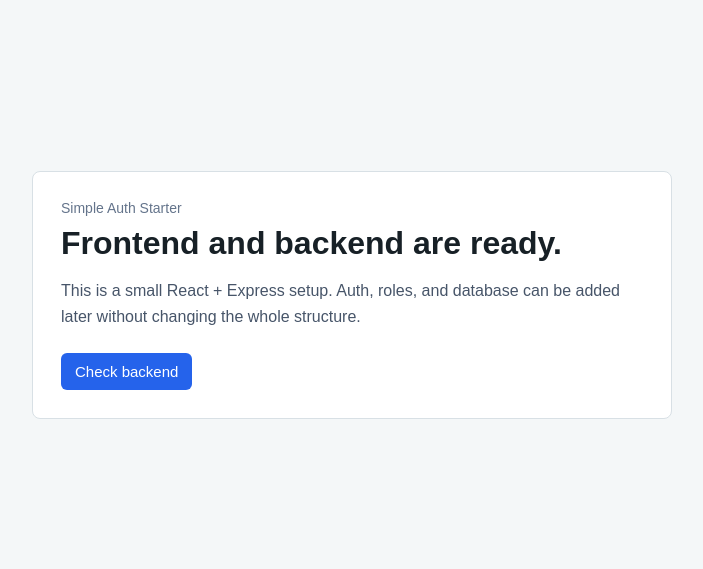
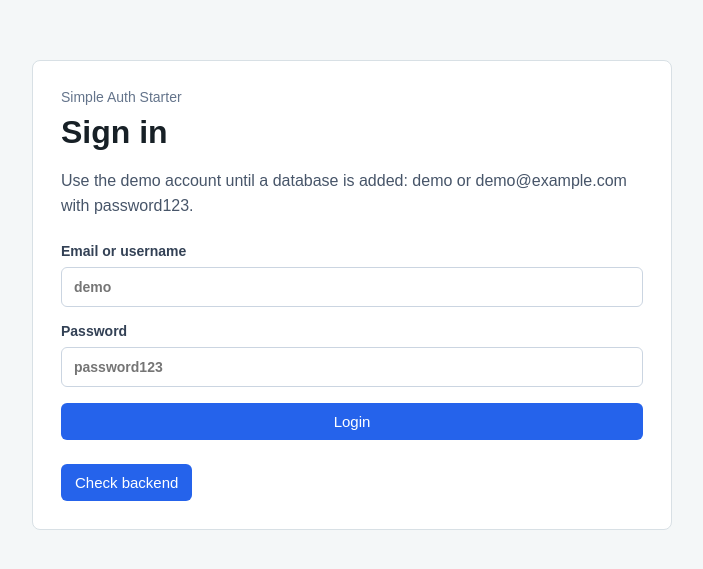
Before and after one commit to rmks14/DaemonDeck-A-Real-Time-server-health-monitoring-dashboard, a React (Vite) app in the folder frontend/: page / in a window 1280 px wide. Shown: the part 105-674 px from the top of the page, without its empty margins (288-991 px from the left). Built offline with nearby package versions, Linux system fonts and the light colour scheme; no server answers.

Commit message:
added simple login featuree

```diff
--- a/frontend/src/App.tsx
+++ b/frontend/src/App.tsx
@@ -1,14 +1,62 @@
-import { useState } from "react";
+import { FormEvent, useEffect, useState } from "react";
 
 const apiUrl = import.meta.env.VITE_API_URL || "http://localhost:5000";
+const tokenStorageKey = "simple-auth-token";
 
 type ApiStatus = {
   status: string;
 };
 
+type User = {
+  id: string;
+  name: string;
+  username: string;
+  email: string;
+};
+
+type AuthResponse = {
+  token: string;
+  user: User;
+};
+
+type MeResponse = {
+  user: User;
+};
+
 function App() {
   const [apiStatus, setApiStatus] = useState<ApiStatus | null>(null);
+  const [currentUser, setCurrentUser] = useState<User | null>(null);
+  const [identifier, setIdentifier] = useState("");
+  const [password, setPassword] = useState("");
   const [error, setError] = useState("");
+  const [authMessage, setAuthMessage] = useState("");
+  const [isSubmitting, setIsSubmitting] = useState(false);
+
+  useEffect(() => {
+    const storedToken = localStorage.getItem(tokenStorageKey);
+
+    if (!storedToken) {
+      return;
+    }
+
+    fetch(`${apiUrl}/api/auth/me`, {
+      headers: {
+        Authorization: `Bearer ${storedToken}`,
+      },
+    })
+      .then(async (response) => {
+        if (!response.ok) {
+          localStorage.removeItem(tokenStorageKey);
+          return;
+        }
+
+        const data = (await response.json()) as MeResponse;
+        setCurrentUser(data.user);
+      })
+      .catch(() => {
+        localStorage.removeItem(tokenStorageKey);
+      });
+  }, []);
 
   async function checkBackend() {
     setError("");
@@ -28,15 +76,128 @@ function App() {
     }
   }
 
+  async function login(event: FormEvent<HTMLFormElement>) {
+    event.preventDefault();
+    setError("");
+    setAuthMessage("");
+    setIsSubmitting(true);
+
+    try {
+      const response = await fetch(`${apiUrl}/api/auth/login`, {
+        method: "POST",
+        headers: {
+          "Content-Type": "application/json",
+        },
+        body: JSON.stringify({ identifier, password }),
+      });
+
+      const data = (await response.json()) as Partial<AuthResponse> & {
+        message?: string;
+      };
+
+      if (!response.ok || !data.token || !data.user) {
+        throw new Error(data.message || "Login failed.");
+      }
+
+      localStorage.setItem(tokenStorageKey, data.token);
+      setCurrentUser(data.user);
+      setIdentifier("");
+      setPassword("");
+      setAuthMessage(`Signed in as ${data.user.username}.`);
+    } catch (caughtError) {
+      setCurrentUser(null);
+      localStorage.removeItem(tokenStorageKey);
+      setError(
+        caughtError instanceof Error
+          ? caughtError.message
+          : "Could not sign in.",
+      );
+    } finally {
+      setIsSubmitting(false);
+    }
+  }
+
+  async function logout() {
+    const storedToken = localStorage.getItem(tokenStorageKey);
+    setError("");
+    setAuthMessage("");
+
+    if (storedToken) {
+      try {
+        await fetch(`${apiUrl}/api/auth/logout`, {
+          method: "POST",
+          headers: {
+            Authorization: `Bearer ${storedToken}`,
+          },
+        });
+      } catch {
+        // Local logout should still succeed if the backend is unavailable.
+      }
+    }
+
+    localStorage.removeItem(tokenStorageKey);
+    setCurrentUser(null);
+    setAuthMessage("Signed out.");
+  }
+
   return (
     <main className="page">
       <section className="panel">
         <p className="eyebrow">Simple Auth Starter</p>
-        <h1>Frontend and backend are ready.</h1>
+        <h1>{currentUser ? `Welcome, ${currentUser.name}` : "Sign in"}</h1>
         <p className="description">
-          This is a small React + Express setup. Auth, roles, and database can be
-          added later without changing the whole structure.
+          Use the demo account until a database is added: demo or
+          demo@example.com with password123.
         </p>
+
+        {currentUser ? (
+          <div className="account">
+            <dl>
+              <div>
+                <dt>Username</dt>
+                <dd>{currentUser.username}</dd>
+              </div>
+              <div>
+                <dt>Email</dt>
+                <dd>{currentUser.email}</dd>
+              </div>
+            </dl>
+
+            <button className="secondary" onClick={logout}>
+              Logout
+            </button>
+          </div>
+        ) : (
+          <form className="login-form" onSubmit={login}>
+            <label>
+              Email or username
+              <input
+                autoComplete="username"
+                onChange={(event) => setIdentifier(event.target.value)}
+                placeholder="demo"
+                required
+                type="text"
+                value={identifier}
+              />
+            </label>
+
+            <label>
+              Password
+              <input
+                autoComplete="current-password"
+                onChange={(event) => setPassword(event.target.value)}
+                placeholder="password123"
+                required
+                type="password"
+                value={password}
+              />
+            </label>
+
+            <button disabled={isSubmitting} type="submit">
+              {isSubmitting ? "Signing in..." : "Login"}
+            </button>
+          </form>
+        )}
 
         <div className="actions">
           <button onClick={checkBackend}>Check backend</button>
@@ -46,6 +207,8 @@ function App() {
           <p className="success">Backend health: {apiStatus.status}</p>
         )}
 
+        {authMessage && <p className="success">{authMessage}</p>}
+
         {error && <p className="error">{error}</p>}
       </section>
     </main>
--- a/frontend/src/styles.css
+++ b/frontend/src/styles.css
@@ -19,8 +19,22 @@ button {
   font-size: 15px;
 }
 
+button:disabled {
+  cursor: not-allowed;
+  opacity: 0.65;
+}
+
 button:hover {
   background: #1d4ed8;
+}
+
+button.secondary {
+  color: #172026;
+  background: #e2e8f0;
+}
+
+button.secondary:hover {
+  background: #cbd5e1;
 }
 
 .page {
@@ -56,6 +70,67 @@ h1 {
   line-height: 1.6;
 }
 
+.login-form {
+  display: grid;
+  gap: 16px;
+  margin-top: 24px;
+}
+
+.login-form label {
+  display: grid;
+  gap: 8px;
+  color: #334155;
+  font-size: 14px;
+  font-weight: 700;
+}
+
+.login-form input {
+  width: 100%;
+  border: 1px solid #cbd5e1;
+  border-radius: 6px;
+  padding: 11px 12px;
+  color: #172026;
+  font: inherit;
+}
+
+.login-form input:focus {
+  border-color: #2563eb;
+  outline: 3px solid #bfdbfe;
+}
+
+.account {
+  display: grid;
+  gap: 20px;
+  margin-top: 24px;
+}
+
+.account dl {
+  display: grid;
+  gap: 12px;
+  margin: 0;
+}
+
+.account dl div {
+  display: flex;
+  justify-content: space-between;
+  gap: 16px;
+  padding-bottom: 12px;
+  border-bottom: 1px solid #e2e8f0;
+}
+
+.account dt {
+  color: #64748b;
+  font-size: 14px;
+}
+
+.account dd {
+  margin: 0;
+  color: #172026;
+  font-weight: 700;
+  text-align: right;
+  overflow-wrap: anywhere;
+}
+
 .actions {
   margin-top: 24px;
 }
```
Also changed, not shown: 1 other file (tests, documents, lock files or other folders).
